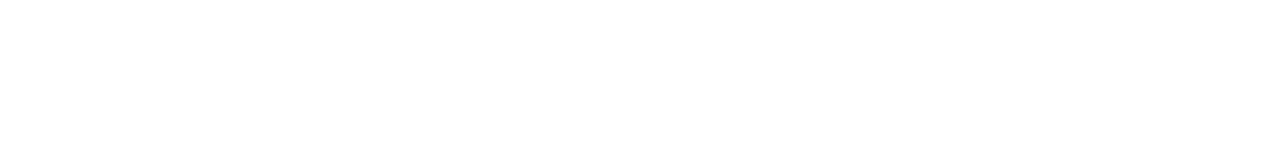
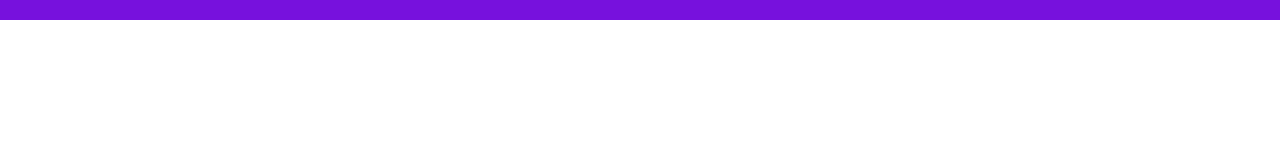
Before and after one commit to Salievabdulloh/fitness-maket, a website: page src/index.html in a window 1280 px wide. Drawn offline with Linux system fonts and the light colour scheme.

Commit message:
header-section2

```diff
--- a/src/index.html
+++ b/src/index.html
@@ -1,16 +1,23 @@
 <!DOCTYPE html>
 <html lang="en">
+
 <head>
     <meta charset="UTF-8">
     <meta name="viewport" content="width=device-width, initial-scale=1.0">
     <title>Document</title>
     <link rel="stylesheet" href="output.css">
 </head>
+
 <body>
-    <header></header>
+    <header class="bg-[#7711DD] pl-[120px] pt-5">
+        <div class="flex justify-between">
+
+        </div>
+    </header>
 
     <main></main>
 
     <footer></footer>
 </body>
+
 </html>
```
Also changed, not shown: src/output.css.
